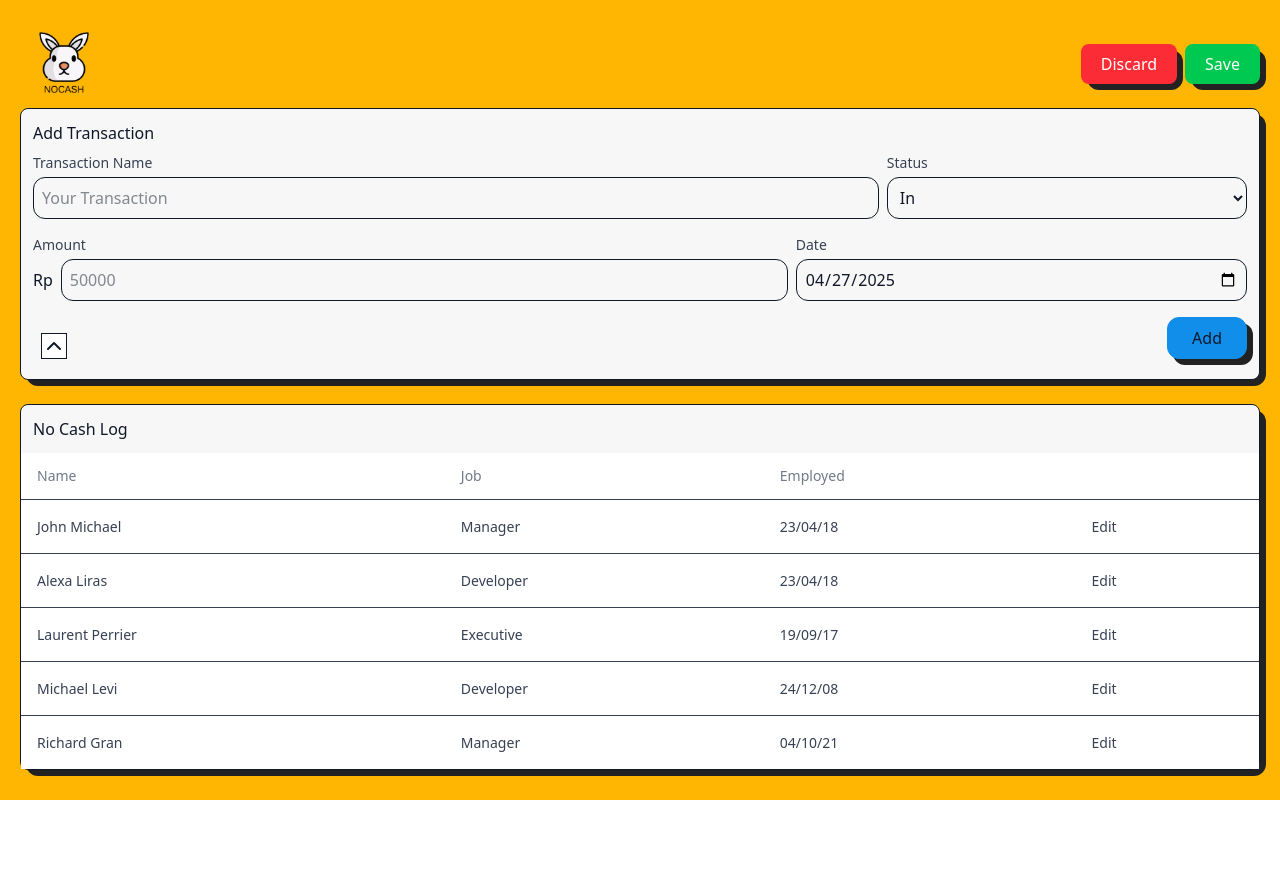
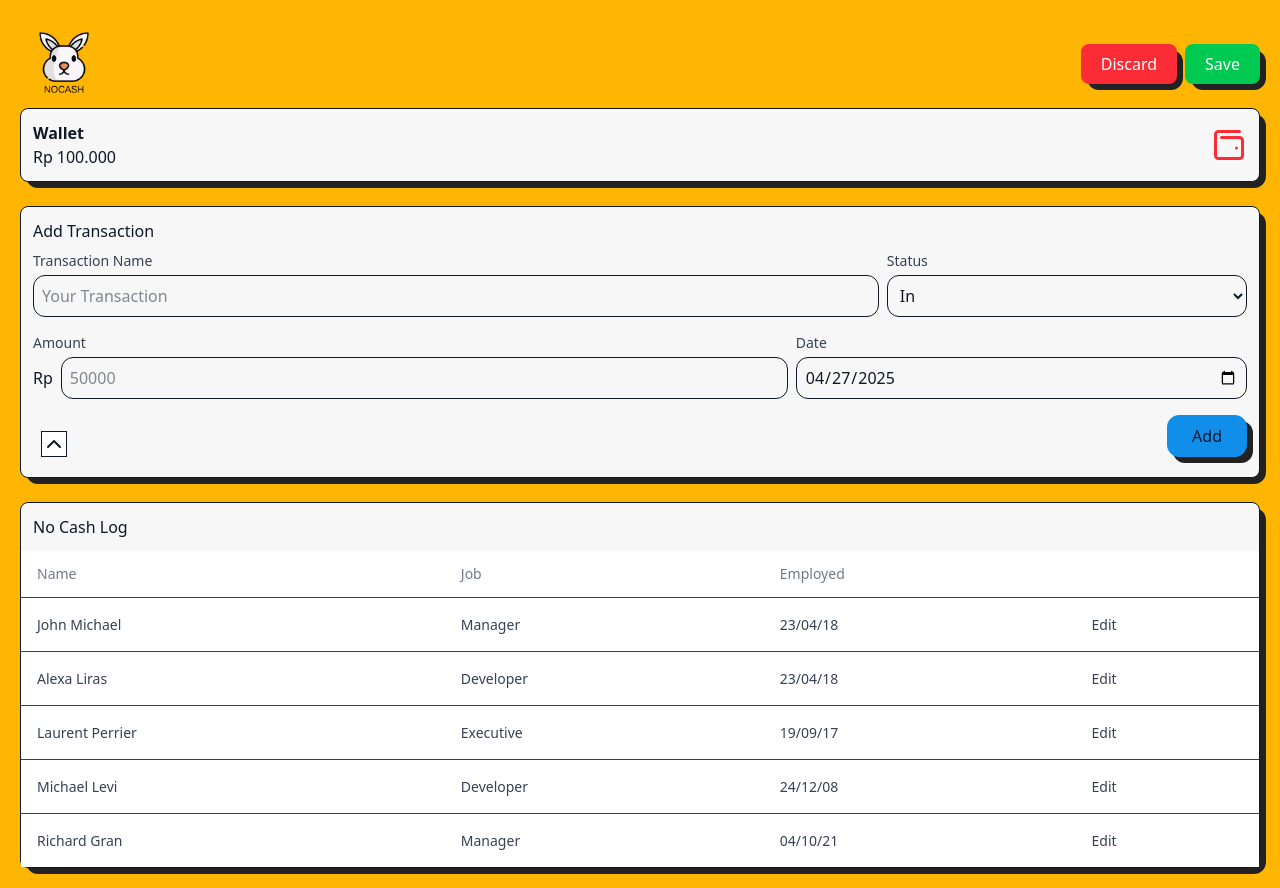
Before and after one commit to difhaels/nocash-react, a React (Vite) app: page /home in a window 1280 px wide. Before the commit the page ends 800 px from the top, so only its background shows below. Built offline with nearby package versions, Linux system fonts and the light colour scheme.

Commit message:
wallet v1

```diff
--- /dev/null
+++ b/src/components/Wallet.jsx
@@ -0,0 +1,29 @@
+import { CirclePlus, WalletMinimal } from 'lucide-react'
+import React, { useState } from 'react'
+
+export default function Wallet() {
+  const [acc, setAcc] = useState(1);
+  return (
+    <div className="border-[1px] rounded-lg bg-[#F7F7F7] relative z-[5] w-full p-3 flex justify-between items-center ">
+      <div>
+        <h1 className='font-semibold'>Wallet</h1>
+        {acc?<div className='flex gap-1'>
+          <h1>Rp </h1>
+          <h1>100.000</h1>
+        </div>
+          :
+        <h1>Add your wallet first!</h1>
+
+      }
+      </div>
+      <div>
+        {acc?
+
+        <WalletMinimal className='text-red-500 w-9 h-auto cursor-pointer'/>
+        :
+        <CirclePlus className='text-green-500 w-9 h-auto cursor-pointer'/>
+      }
+      </div>
+    </div>
+  )
+}
--- a/src/pages/Home.jsx
+++ b/src/pages/Home.jsx
@@ -1,14 +1,17 @@
 import React from "react";
 import Header from "../components/Header";
 
+import ShadowPage from "../components/ShadowPage";
 import AddTransaction from "../components/AddTransaction";
-import ShadowPage from "../components/ShadowPage";
+import Wallet from "../components/Wallet";
 import NoCashLog from "../components/NoCashLog";
 
 export default function Home() {
   return (
     <div className="p-5">
       <Header />
+      <ShadowPage child={<Wallet/>}/>
+      <br />
       <ShadowPage child={<AddTransaction />} />
       <br />
       <ShadowPage child={<NoCashLog />} />
```
